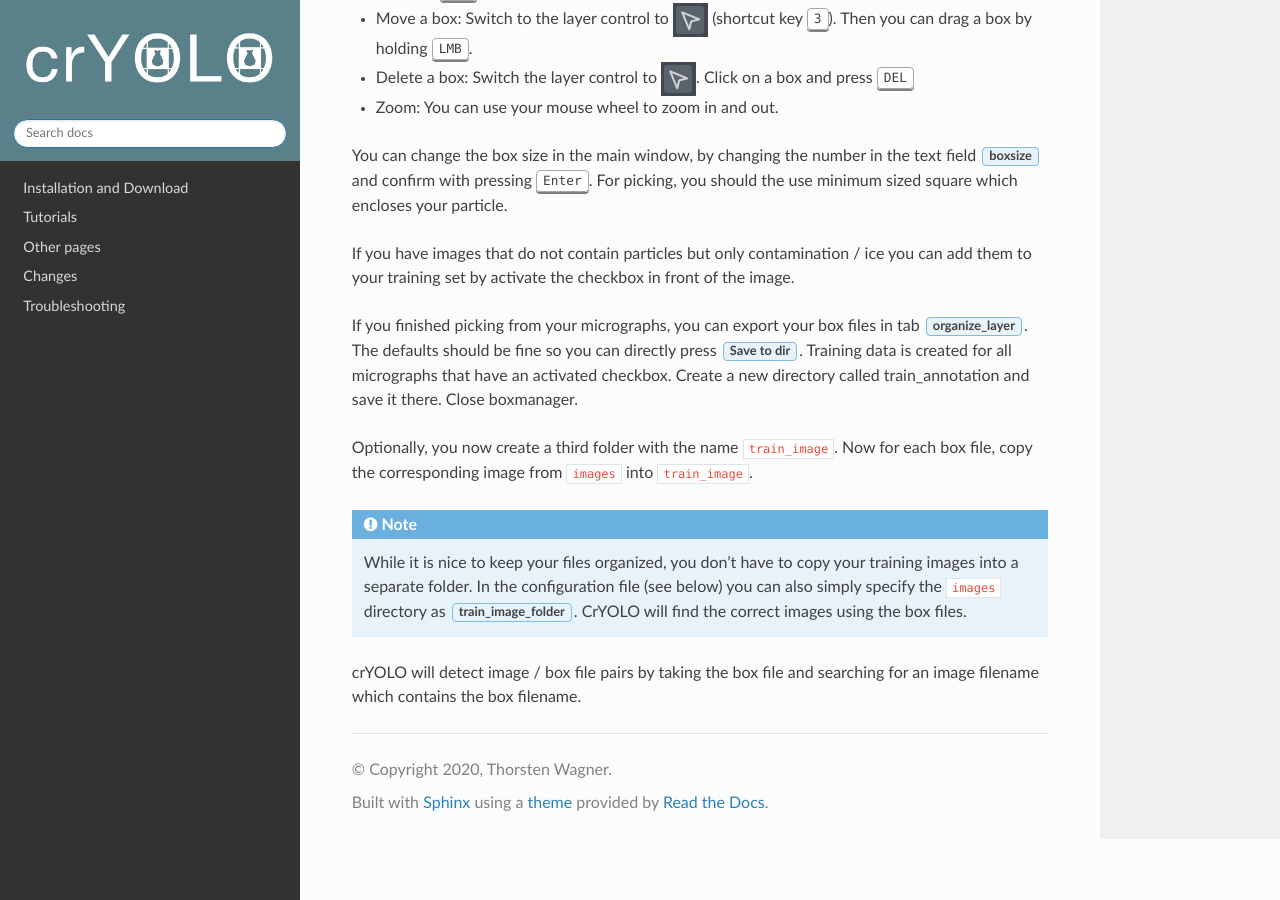
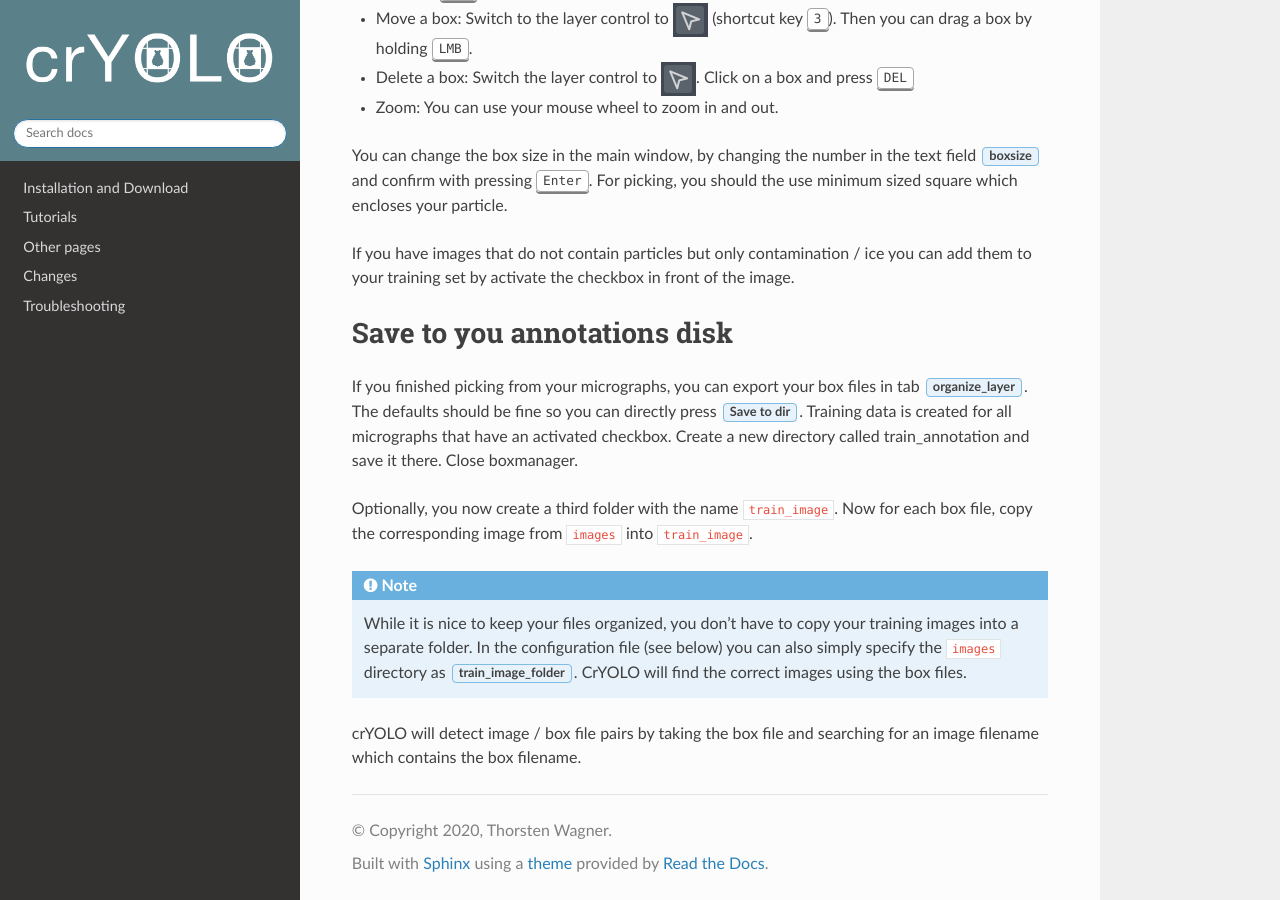
Before and after one commit to MPI-Dortmund/cryolo, a Sphinx documentation site: the page built from source/tutorials/data_preparation.rst, in a window 1280 px wide and 900 px high, scrolled down 1411 px. Built offline with Sphinx 7.4.7 and the Read the Docs theme 2.0.0, drawn with Linux system fonts in a browser that asks for light colours.

Commit message:
reformat

```diff
--- a/source/tutorials/data_preparation.rst
+++ b/source/tutorials/data_preparation.rst
@@ -10,6 +10,10 @@ Now press :guilabel:`File` -> :guilabel:`Open Folder` and the select the :file:`
 
 .. include:: text_modules/data_prep_pick_particles.rst
 
+
+Save to you annotations disk
+""""""""""""""""""""""""""""
+
 If you finished picking from your micrographs, you can export your box files in tab :guilabel:`organize_layer`. The defaults should be fine so you can directly press :guilabel:`Save to dir`. Training data is created for all micrographs that have an activated checkbox.  Create a new directory called train_annotation and save it there. Close boxmanager.
 
 Optionally, you now create a third folder with the name :file:`train_image`. Now for each box file, copy the corresponding
```
